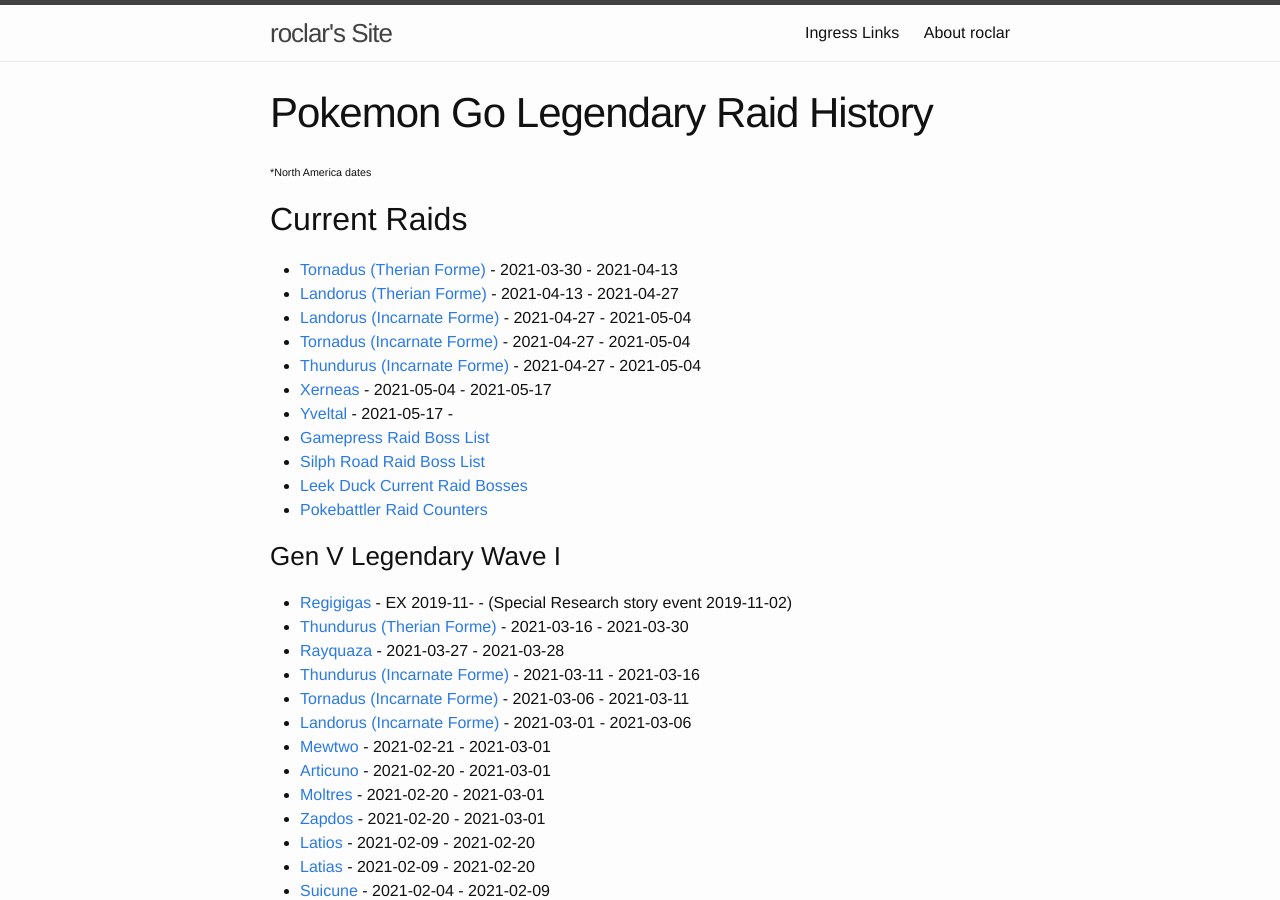
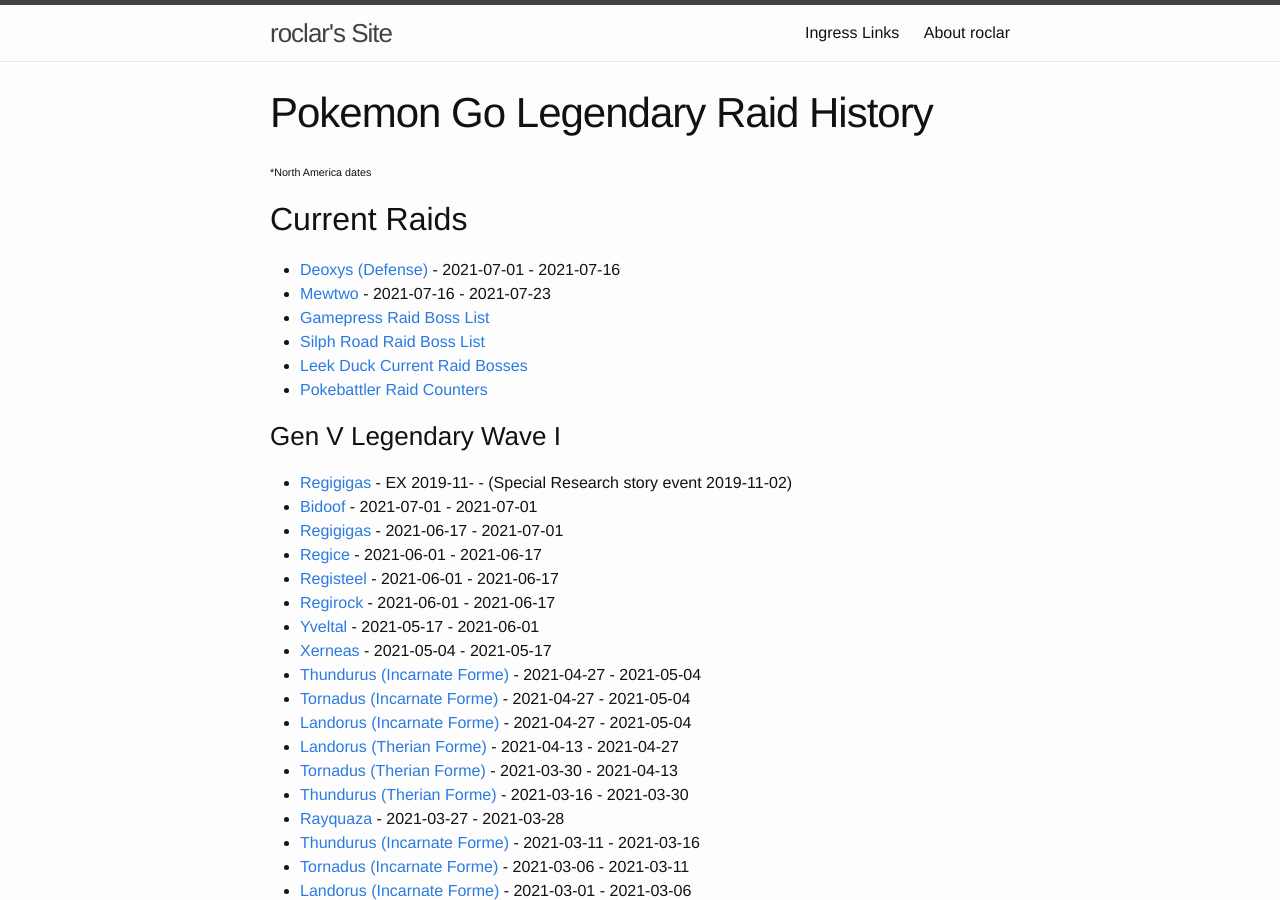
Before and after one commit to roclar/roclar.github.io, a Jekyll site: the page built from PoGoLegendaryHistory.md, in a window 1280 px wide and 900 px high. Built offline with Jekyll 4.4.1, drawn with Linux system fonts in a browser that asks for light colours; some of the changed text lies outside the part shown.

Commit message:
Added legendaries for June/July 2020

```diff
--- a/PoGoLegendaryHistory.md
+++ b/PoGoLegendaryHistory.md
@@ -7,13 +7,8 @@
 
 ## Current Raids
 
-- [Tornadus (Therian Forme)](https://db.pokemongohub.net/pokemon/641?form=Therian) - 2021-03-30 - 2021-04-13
-- [Landorus (Therian Forme)](https://db.pokemongohub.net/pokemon/645?form=Therian) - 2021-04-13 - 2021-04-27
-- [Landorus (Incarnate Forme)](https://db.pokemongohub.net/pokemon/645?form=Incarnate) - 2021-04-27 - 2021-05-04
-- [Tornadus (Incarnate Forme)](https://db.pokemongohub.net/pokemon/641?form=Incarnate) - 2021-04-27 - 2021-05-04
-- [Thundurus (Incarnate Forme)](https://db.pokemongohub.net/pokemon/642?form=Incarnate) - 2021-04-27 - 2021-05-04
-- [Xerneas](https://db.pokemongohub.net/pokemon/716) - 2021-05-04 - 2021-05-17
-- [Yveltal](https://db.pokemongohub.net/pokemon/717) - 2021-05-17 -
+- [Deoxys (Defense)](https://db.pokemongohub.net/pokemon/386?form=Defense) - 2021-07-01 - 2021-07-16
+- [Mewtwo](https://db.pokemongohub.net/pokemon/150) - 2021-07-16 - 2021-07-23
 - [Gamepress Raid Boss List](https://pokemongo.gamepress.gg/raid-boss-list)
 - [Silph Road Raid Boss List](https://thesilphroad.com/raid-bosses)
 - [Leek Duck Current Raid Bosses](https://leekduck.com/boss/)
@@ -22,6 +17,18 @@
 ### Gen V Legendary Wave I
 
 - [Regigigas](https://db.pokemongohub.net/pokemon/486) - EX 2019-11- - (Special Research story event 2019-11-02)
+- [Bidoof](https://db.pokemongohub.net/pokemon/399) - 2021-07-01 - 2021-07-01
+- [Regigigas](https://db.pokemongohub.net/pokemon/486) - 2021-06-17 - 2021-07-01
+- [Regice](https://db.pokemongohub.net/pokemon/378) - 2021-06-01 - 2021-06-17
+- [Registeel](https://db.pokemongohub.net/pokemon/379) - 2021-06-01 - 2021-06-17
+- [Regirock](https://db.pokemongohub.net/pokemon/380) - 2021-06-01 - 2021-06-17
+- [Yveltal](https://db.pokemongohub.net/pokemon/717) - 2021-05-17 - 2021-06-01
+- [Xerneas](https://db.pokemongohub.net/pokemon/716) - 2021-05-04 - 2021-05-17
+- [Thundurus (Incarnate Forme)](https://db.pokemongohub.net/pokemon/642?form=Incarnate) - 2021-04-27 - 2021-05-04
+- [Tornadus (Incarnate Forme)](https://db.pokemongohub.net/pokemon/641?form=Incarnate) - 2021-04-27 - 2021-05-04
+- [Landorus (Incarnate Forme)](https://db.pokemongohub.net/pokemon/645?form=Incarnate) - 2021-04-27 - 2021-05-04
+- [Landorus (Therian Forme)](https://db.pokemongohub.net/pokemon/645?form=Therian) - 2021-04-13 - 2021-04-27
+- [Tornadus (Therian Forme)](https://db.pokemongohub.net/pokemon/641?form=Therian) - 2021-03-30 - 2021-04-13
 - [Thundurus (Therian Forme)](https://db.pokemongohub.net/pokemon/642?form=Therian) - 2021-03-16 - 2021-03-30
 - [Rayquaza](https://db.pokemongohub.net/pokemon/384) - 2021-03-27 - 2021-03-28
 - [Thundurus (Incarnate Forme)](https://db.pokemongohub.net/pokemon/642?form=Incarnate) - 2021-03-11 - 2021-03-16
@@ -184,6 +191,9 @@
 
 ### Sources
 
+- [Coming in July: Pokémon GO Fest 2021 and more!](https://pokemongolive.com/post/jul-2021-events/events)
+- [It’s a solstice surprise: Regigigas is coming to five-star raids!](https://pokemongolive.com/post/solstice-2021/)
+- [June events: Get a free Remote Raid Pass from Research Breakthroughs all through this month, and more!](https://pokemongolive.com/post/jun-2021-events/)
 - [Luminous Legends X: Xerneas makes its Pokémon GO debut alongside Dragon- and Fairy-type Pokémon originally discovered in the Kalos region!](https://pokemongolive.com/post/luminouslegends-x-2021)
 - [Learn all about April’s events here!](https://pokemongolive.com/post/apr-2021-events/?hl=en)
 - [A new Season is coming—and so are March’s Pokémon GO events!](https://pokemongolive.com/post/mar-2021-events/)
```
